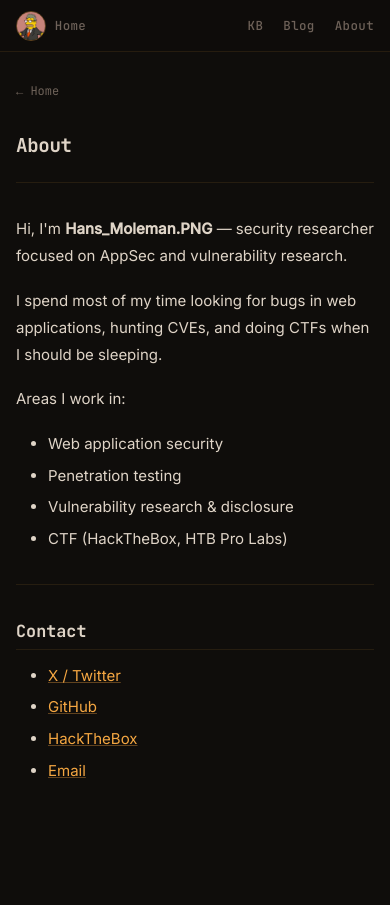
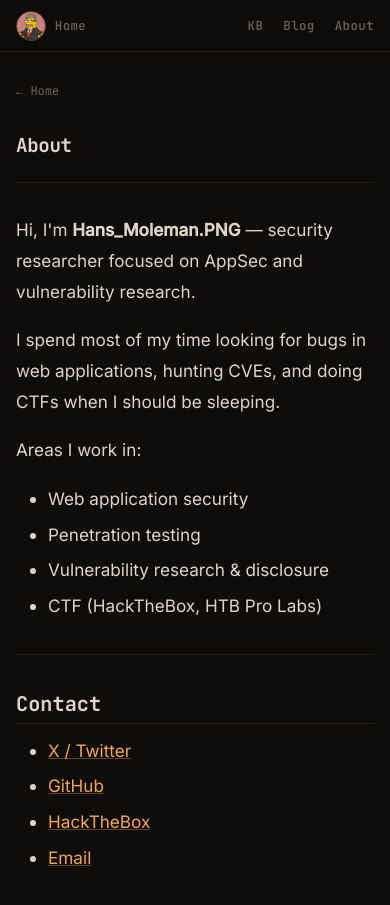
Before and after one commit to HansMolemanPNG/hansmolemanpng.github.io, an MkDocs documentation site: the page built from docs/about.md, in a window 390 px wide and 971 px high. Shown: the top 905 px of the window. Built offline with MkDocs 1.6.1, drawn with Linux system fonts in a browser that asks for light colours.

Commit message:
Mobile: scale article text with vw for consistent physical size
Use vw units for article prose in the 920px breakpoint so the
physical text size on screen stays constant (~17px) regardless of
whether the viewport has been dynamically widened to fit wide code
blocks. pre code stays at .75rem and is intentionally not scaled.

- .article-content / .article-subtitle: 4.4vw
- .article-title: 5.8vw
- h1: 6vw, h2: 5.2vw, h3: 4.8vw, h4: 4.4vw

https://claude.ai/code/session_01RkizXWCwpk2GxfPxeWvNQ1

```diff
--- a/docs/assets/style.css
+++ b/docs/assets/style.css
@@ -1097,6 +1097,17 @@ img { max-width: 100%; display: block; }
 @media (max-width: 920px) {
   .page-kb-sheet .main { max-width: 100%; }
 
+  /* Article prose uses vw so physical text size stays constant even
+     when the viewport is dynamically widened to fit wide code blocks.
+     pre code intentionally stays at .75rem (not scaled). */
+  .article-content,
+  .article-subtitle   { font-size: 4.4vw; }
+  .article-title      { font-size: 5.8vw; }
+  .article-content h1 { font-size: 6vw; }
+  .article-content h2 { font-size: 5.2vw; }
+  .article-content h3 { font-size: 4.8vw; }
+  .article-content h4 { font-size: 4.4vw; }
+
   .kb-layout {
     flex-direction: column;
     align-items: stretch;
```
